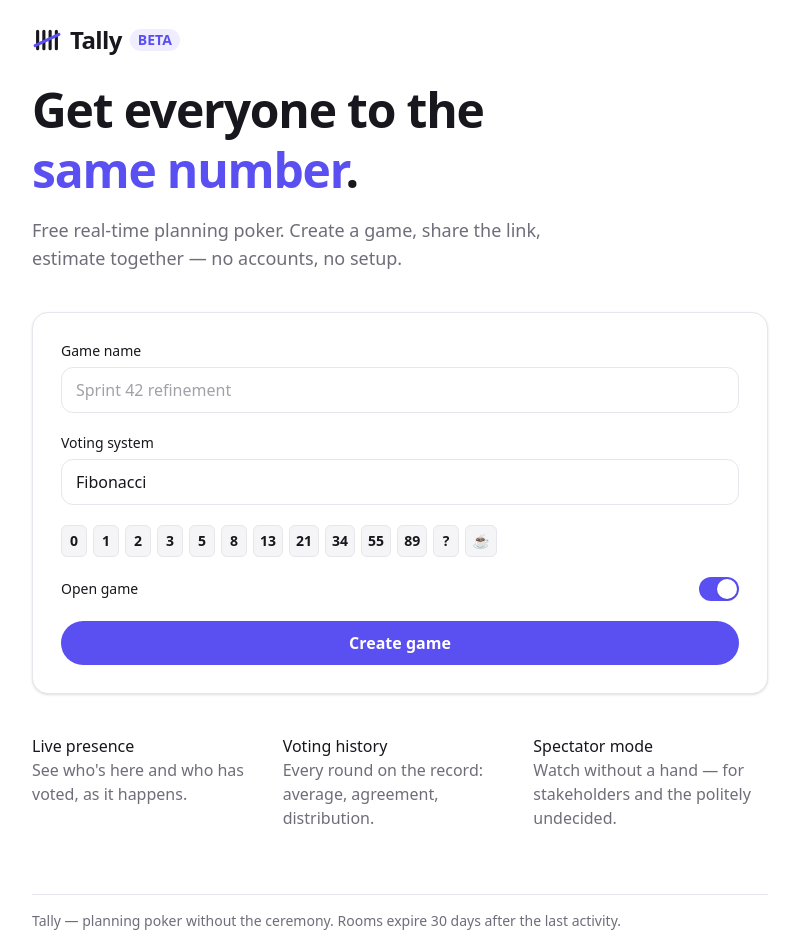
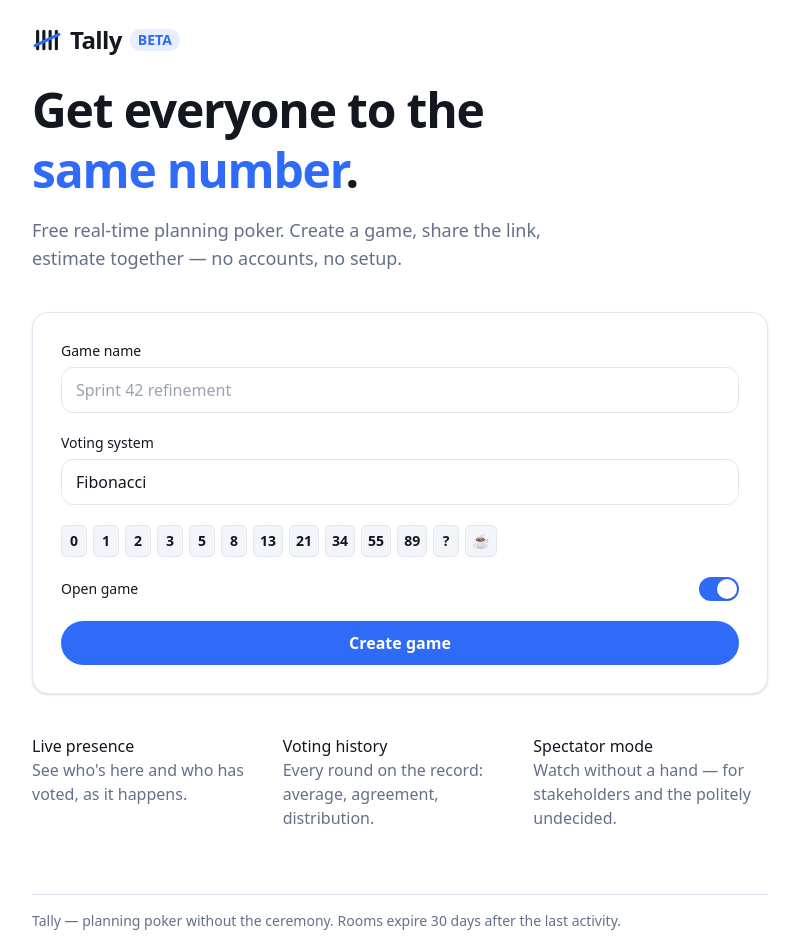
Before and after one commit to mkl2sn/tally, a SvelteKit app: page / in a window 1280 px wide. Shown: the whole page, without its empty margins (240-1039 px from the left). Built offline with nearby package versions, Linux system fonts and the light colour scheme; some icons are missing.

Commit message:
chore(ui): refine color palette

```diff
--- a/src/routes/layout.css
+++ b/src/routes/layout.css
@@ -19,27 +19,27 @@
 
 :root {
 	--surface: #ffffff;
-	--panel: #f5f5f8;
-	--ink: #17171d;
-	--muted: #6e6e7a;
-	--line: #e6e6ec;
-	--accent: #5a4ff0;
-	--accent-hover: #4c41e0;
-	--accent-soft: #efedfe;
+	--panel: #f3f5fb;
+	--ink: #131720;
+	--muted: #64708a;
+	--line: #e2e6f0;
+	--accent: #2f6bf6;
+	--accent-hover: #1d5ae0;
+	--accent-soft: #e7effe;
 	--accent-ink: #ffffff;
 	--danger: #d92d20;
 }
 
 .dark {
-	--surface: #141419;
-	--panel: #1e1e26;
-	--ink: #ededf2;
-	--muted: #9a9aa8;
-	--line: #2b2b36;
-	--accent: #7d73f8;
-	--accent-hover: #8f86fa;
-	--accent-soft: #26234a;
-	--accent-ink: #141419;
+	--surface: #10131a;
+	--panel: #1a1e28;
+	--ink: #eceff5;
+	--muted: #8c96ab;
+	--line: #29303e;
+	--accent: #5b91f9;
+	--accent-hover: #74a3fb;
+	--accent-soft: #16233f;
+	--accent-ink: #0e1420;
 	--danger: #f97066;
 }
 
@@ -120,7 +120,7 @@ summary {
 	}
 }
 
-/* Face-down cards: tally strokes on blurple. */
+/* Face-down cards: tally strokes on blue. */
 .card-back-tally {
 	background-color: var(--accent);
 	background-image: repeating-linear-gradient(
```
Also changed, not shown: src/lib/assets/favicon.svg.
